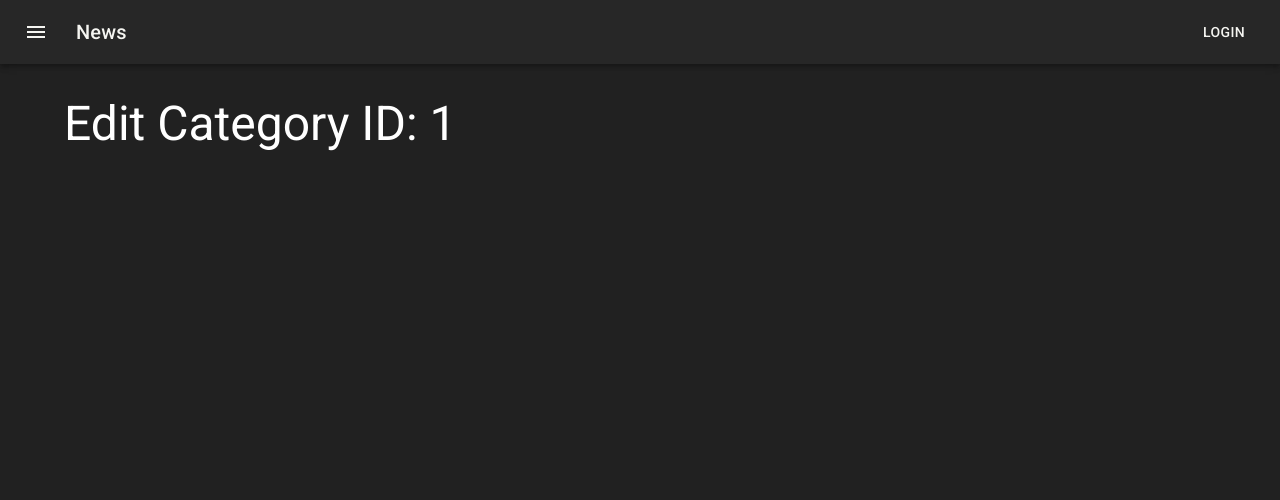
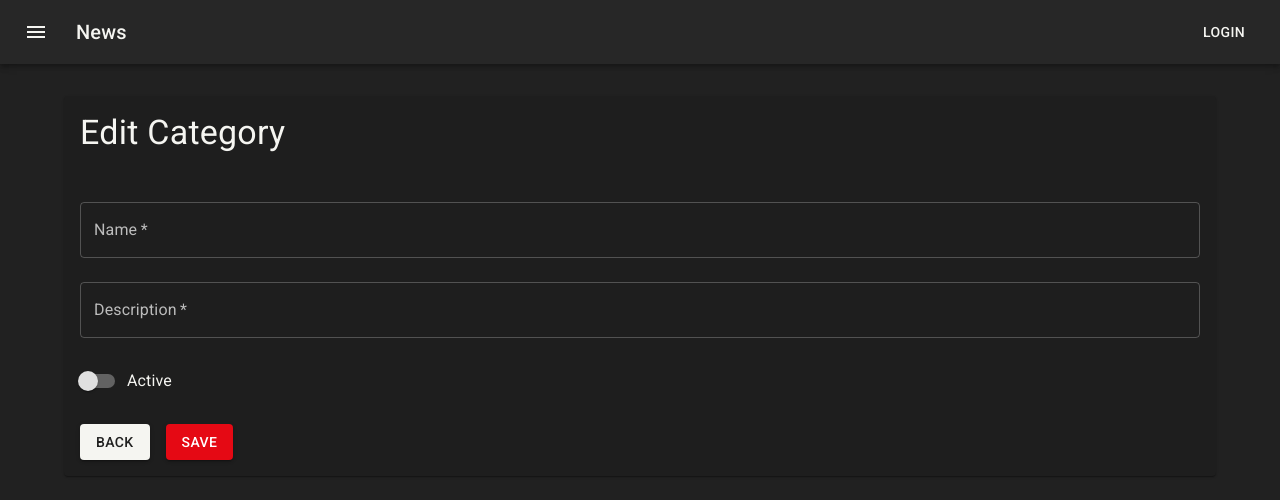
Before and after one commit to gabomoreira/code-flix, a React (Create React App) app: page /category/edit/1 in a window 1280 px wide. Shown: the top 500 px of the page. Built offline with nearby package versions, Linux system fonts and the light colour scheme.

Commit message:
feat(category): add create category page, add categoryForm component

```diff
--- a/src/features/categories/CategoryCreate.tsx
+++ b/src/features/categories/CategoryCreate.tsx
@@ -1,9 +1,47 @@
-import { Box, Typography } from '@mui/material'
+import { Box, Paper, Typography } from '@mui/material';
+import { useState } from 'react';
+import { useAppSelector } from '../../app/hooks';
+import { Category } from './CategorySlice';
+
+import { CategoryForm } from './components/CategoryForm';
 
 export const CategoryCreate = () => {
-    return (
-        <Box>
-            <Typography variant='h3' component='h1'>Create Category</Typography>
-        </Box>
-    )
-}
+	const [isLoading, setIsLoading] = useState(false);
+	const [isDisabled, setIsDisabled] = useState(false);
+	const [category, setCategory] = useState<Category>({
+		name: '',
+		description: '',
+		is_active: false,
+		created_at: '',
+		deleted_at: '',
+		updated_at: '',
+		id: '',
+	});
+
+	function handleOnChange(e: any) {}
+
+	function handleOnChangeToggle() {}
+
+	function handleSubmit() {}
+
+	return (
+		<Box>
+			<Paper>
+				<Box p={2}>
+					<Box mb={2}>
+						<Typography variant="h4">Create Category</Typography>
+					</Box>
+				</Box>
+
+				<CategoryForm
+					category={category}
+					handleOnChange={handleOnChange}
+					isLoading={isLoading}
+					handleSubmit={handleSubmit}
+					isDisabled={isDisabled}
+					handleOnChangeToggle={handleOnChangeToggle}
+				/>
+			</Paper>
+		</Box>
+	);
+};
--- a/src/features/categories/CategoryEdit.tsx
+++ b/src/features/categories/CategoryEdit.tsx
@@ -1,14 +1,51 @@
-import { Box, Typography } from '@mui/material'
-import { useParams } from 'react-router-dom'
+import {
+	Box,
+	Button,
+	FormControl,
+	FormControlLabel,
+	FormGroup,
+	Grid,
+	Paper,
+	Switch,
+	TextField,
+	Typography,
+} from '@mui/material';
+import { useState } from 'react';
+import { Link, useParams } from 'react-router-dom';
+import { useAppSelector } from '../../app/hooks';
+import { selectCategoryPerId } from './CategorySlice';
+import { CategoryForm } from './components/CategoryForm';
 
 export const CategoryEdit = () => {
-    const { id } = useParams()
+	const id = useParams().id || '';
+	const [isLoading, setIsLoading] = useState(false);
+	const [isDisabled, setIsDisabled] = useState(false);
+	const category = useAppSelector((state) => selectCategoryPerId(state, id));
 
-    console.log(id, 'CategoryEdit => params')
+	function handleOnChange(e: any) {}
 
-    return (
-        <Box>
-            <Typography variant='h3' component='h1'>Edit Category ID: {id}</Typography>
-        </Box>
-    )
-}
+	function handleOnChangeToggle() {}
+
+	function handleSubmit() {}
+
+	return (
+		<Box>
+			<Paper>
+				<Box p={2}>
+					<Box mb={2}>
+						<Typography variant="h4">Edit Category</Typography>
+					</Box>
+				</Box>
+
+				<CategoryForm
+					category={category}
+					handleOnChange={handleOnChange}
+					isLoading={isLoading}
+					handleSubmit={handleSubmit}
+					isDisabled={isDisabled}
+					handleOnChangeToggle={handleOnChangeToggle}
+				/>
+			</Paper>
+		</Box>
+	);
+};
--- a/src/features/categories/CategoryList.tsx
+++ b/src/features/categories/CategoryList.tsx
@@ -1,70 +1,129 @@
-import { DataGrid, GridColDef, GridRenderCellParams, GridRowsProp } from '@mui/x-data-grid';
-import { Box, Button, IconButton, Typography } from '@mui/material'
-import { Link } from 'react-router-dom'
-import { useAppSelector } from '../../app/hooks'
-import { selectCategories } from './CategorySlice'
+import { Link } from 'react-router-dom';
 import DeleteIcon from '@mui/icons-material/Delete';
+import { Box, Button, IconButton, Typography } from '@mui/material';
+import {
+	DataGrid,
+	GridColDef,
+	GridRenderCellParams,
+	GridRowsProp,
+	GridToolbar,
+} from '@mui/x-data-grid';
+
+import { useAppSelector } from '../../app/hooks';
+import { selectCategories } from './CategorySlice';
 
 export const CategoryList = () => {
-    const categories = useAppSelector(selectCategories)
+	const categories = useAppSelector(selectCategories);
 
-    const rows: GridRowsProp = !categories ? [{
+	const rows: GridRowsProp = !categories
+		? [
+				{
 					id: 'Nenhum registro',
-
-    }] : categories?.map(category => ({
+				},
+		  ]
+		: categories?.map((category) => ({
 				id: category.id,
 				name: category.name,
 				description: category.description,
 				isActive: category.is_active,
-        createdAt: new Date(category.created_at).toLocaleDateString('pt-BR')
-    }))
+				createdAt: new Date(category.created_at).toLocaleDateString('pt-BR'),
+		  }));
 
 	const columns: GridColDef[] = [
-        { field: 'id', headerName: 'ID', flex: 1 },
-        { field: 'name', headerName: 'Name', flex: 1 },
+		// { field: 'id', headerName: 'ID', flex: 1 },
+		{
+			field: 'name',
+			headerName: 'Name',
+			flex: 1,
+			renderCell: renderNameFieldCell,
+		},
 		{ field: 'description', headerName: 'Description', flex: 1 },
-        { field: 'isActive', headerName: 'Active', flex: 1, type: 'boolean', renderCell: renderIsActiveCell },
+		{
+			field: 'isActive',
+			headerName: 'Active',
+			flex: 1,
+			type: 'boolean',
+			renderCell: renderIsActiveCell,
+		},
 		{ field: 'createdAt', headerName: 'Created At', flex: 1 },
-        { field: 'actions', headerName: 'Actions', flex: 1, renderCell: renderActionsCell },
+		{
+			field: 'actions',
+			headerName: 'Actions',
+			flex: 1,
+			renderCell: renderActionsCell,
+		},
 	];
 
+	function renderNameFieldCell(rowData: GridRenderCellParams) {
+		return (
+			<Typography
+				color="primary"
+				component={Link}
+				to={`/category/edit/${rowData.id}`}
+				sx={{ textDecoration: 'none' }}
+			>
+				{rowData.value}
+			</Typography>
+		);
+	}
+
 	function renderIsActiveCell(rowData: GridRenderCellParams) {
-        if (rowData.value === undefined) return ''
+		if (rowData.value === undefined) return '';
 
 		return (
 			<Typography color={rowData.value ? 'primary' : 'secondary'}>
 				{rowData.value ? 'Active' : 'Inactive'}
 			</Typography>
-        )
+		);
 	}
 
 	function renderActionsCell(rowData: GridRenderCellParams) {
 		return (
-            <IconButton onClick={() => console.log('deleteRow')} color='secondary' aria-label="delete" size="medium">
+			<IconButton
+				onClick={() => console.log('deleteRow')}
+				color="secondary"
+				aria-label="delete"
+				size="medium"
+			>
 				<DeleteIcon fontSize="inherit" />
 			</IconButton>
-        )
+		);
 	}
 
 	return (
 		<Box>
-            <Box display='flex' justifyContent='flex-end'>
+			<Box display="flex" justifyContent="flex-end">
 				<Button
-                    variant='contained'
-                    color='secondary'
+					variant="contained"
+					color="secondary"
 					component={Link}
-                    to='/category/create'
+					to="/category/create"
 					style={{ marginBottom: '1rem' }}
 				>
 					New Category
 				</Button>
 			</Box>
 
-            <div style={{ height: 300, width: '100%' }}>
-                <DataGrid rows={rows} columns={columns} pageSize={3}
+			<div style={{ height: 410.5, width: '100%' }}>
+				<DataGrid
+					rows={rows}
+					columns={columns}
+					pageSize={5}
 					rowsPerPageOptions={[5]}
+					components={{ Toolbar: GridToolbar }}
+					componentsProps={{
+						toolbar: {
+							showQuickFilter: true,
+							quickFilterProps: { debounceMs: 500 },
+						},
+					}}
+					disableColumnSelector
+					disableDensitySelector
+					disableColumnFilter
+					checkboxSelection
+					disableSelectionOnClick
 				/>
 			</div>
 		</Box>
-    )
-}
+	);
+};
--- a/src/features/categories/CategorySlice.ts
+++ b/src/features/categories/CategorySlice.ts
@@ -2,7 +2,7 @@ import { createSlice } from "@reduxjs/toolkit"
 import { RootState } from "../../app/store"
 
 
-export type Category = {
+export interface Category {
     id: string
     name: string
     is_active: boolean
@@ -104,4 +104,22 @@ const categoriesSlice = createSlice({
 
 export const selectCategories = (state: RootState) => state.categories.categories
 
+export const selectCategoryPerId = (state: RootState, id: string) => {
+    const category = state.categories.categories?.filter(category => category.id === id)[0]
+
+    if(!category) {
+        return {
+            id: '',
+            name: '',
+            is_active: false,
+            created_at: '',
+            updated_at: '',
+            deleted_at: '',
+            description:  ''
+        }
+    }
+
+    return category
+}
+
 export default categoriesSlice.reducer
--- /dev/null
+++ b/src/features/categories/components/CategoryForm.tsx
@@ -0,0 +1,85 @@
+import { Box, Button, FormControl, FormControlLabel, FormGroup, Grid, Switch, TextField } from '@mui/material'
+import React, { ChangeEventHandler } from 'react'
+import { Link } from 'react-router-dom'
+
+import { Category } from '../CategorySlice'
+
+type Props = {
+    category: Category,
+    isDisabled?: boolean,
+    isLoading?: boolean,
+    handleSubmit: (e: React.FormEvent<HTMLFormElement>) => void
+    handleOnChange: React.ChangeEventHandler<HTMLInputElement | HTMLTextAreaElement>
+    handleOnChangeToggle: ChangeEventHandler<HTMLInputElement | HTMLTextAreaElement>
+}
+
+export const CategoryForm = ({ category, isLoading, isDisabled, handleSubmit, handleOnChange, handleOnChangeToggle }: Props) => {
+
+    return (
+        <Box p={2}>
+            <form>
+                <Grid container spacing={3}>
+                    <Grid item xs={12}>
+                        <FormControl fullWidth>
+                            <TextField
+                                required
+                                name='name'
+                                label='Name'
+                                disabled={isDisabled}
+                                onChange={handleOnChange}
+                                value={category?.name}
+                            />
+                        </FormControl>
+                    </Grid>
+
+                    <Grid item xs={12}>
+                        <FormControl fullWidth>
+                            <TextField
+                                required
+                                name='description'
+                                label='Description'
+                                disabled={isDisabled}
+                                onChange={handleOnChange}
+                                value={category?.description}
+                            />
+                        </FormControl>
+                    </Grid>
+
+                    <Grid item xs={12}>
+                        <FormGroup>
+                            <FormControlLabel
+                                control={
+                                    <Switch
+                                        name='is_active'
+                                        color='secondary'
+                                        onChange={handleOnChangeToggle}
+                                        checked={category?.is_active}
+
+                                    />
+                                }
+                                label='Active'
+                            />
+                        </FormGroup>
+                    </Grid>
+
+                    <Grid item xs={12}>
+                        <Box display='flex' gap={2}>
+                            <Button variant='contained' component={Link} to='/categories'>
+                                Back
+                            </Button>
+
+                            <Button
+                                type='submit'
+                                variant='contained'
+                                color='secondary'
+                                disabled={isDisabled}
+                            >
+                                Save
+                            </Button>
+                        </Box>
+                    </Grid>
+                </Grid>
+            </form>
+        </Box>
+    )
+}
```
Also changed, not shown: 1 other file (tests, documents, lock files or other folders). Lines whose indentation alone changed are shown as unchanged.
